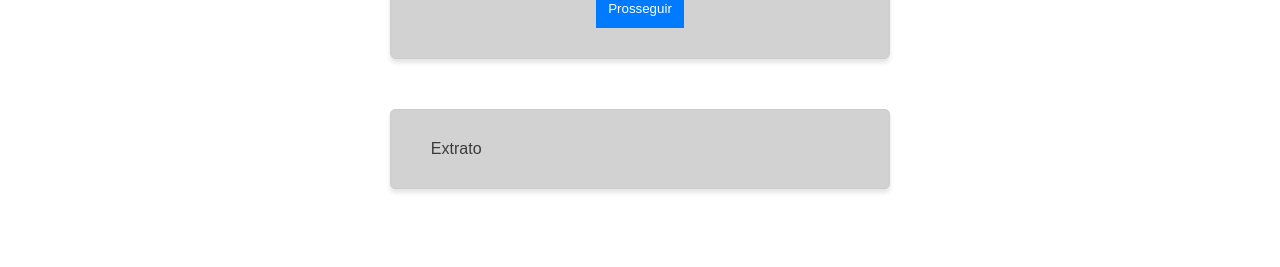
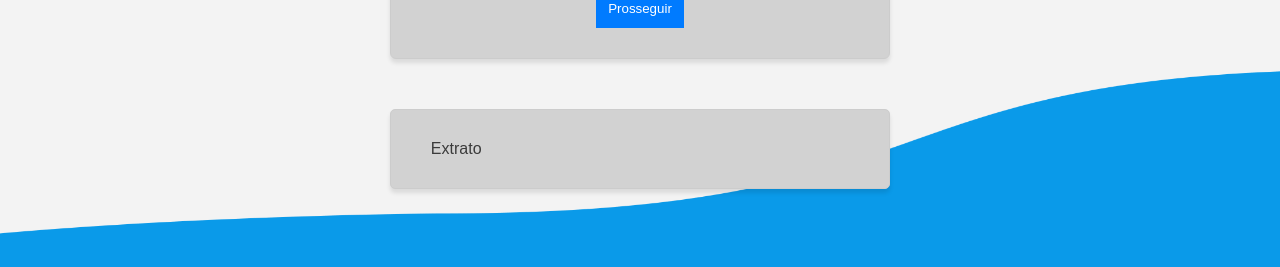
Before and after one commit to CaioLima10/app-banco, a React (Vite) app: page /pagamentos in a window 1280 px wide. Shown: the part 530-797 px from the top of the page. Built offline with nearby package versions, Linux system fonts and the light colour scheme.

Commit message:
styles global

```diff
--- /dev/null
+++ b/src/components/styleColorGlobal/style.js
@@ -0,0 +1,9 @@
+import { styled } from "styled-components";
+
+export const Img = styled.img`
+position: fixed;
+bottom: 0;
+z-index: -1;
+height: 200px;
+width: 100%;
+`
--- a/src/styles/global.js
+++ b/src/styles/global.js
@@ -8,7 +8,7 @@ export const GlobalStyle = createGlobalStyle`
     font-family: sans-serif;
 }
 body{
-    background-color: #FFFFFF;
+    background-color: #F3F3F3;
 }
 
 `
```
